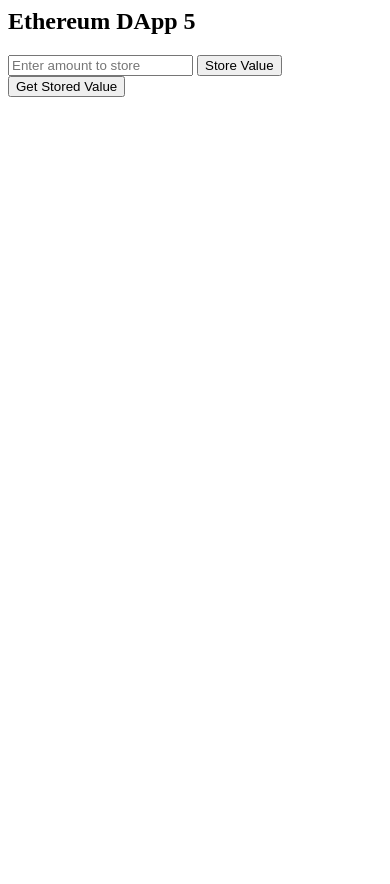
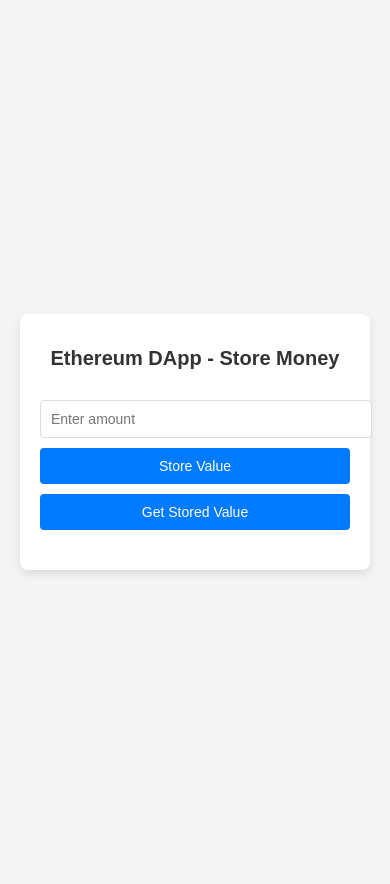
Before and after one commit to kKAqua/SC6113, a Flask app: page / in a window 390 px wide. Before the commit the page ends 97 px from the top, so only its background shows below. Run offline with Flask 3, Linux system fonts and the light colour scheme; some libraries are stand-ins or nearby versions.

Commit message:
Update index.html

```diff
--- a/templates/index.html
+++ b/templates/index.html
@@ -1,14 +1,100 @@
-<h2>Ethereum DApp 5</h2>
-<input type="number" id="moneyInput" placeholder="Enter amount to store">
-<button class="btn" onclick="storeValue()">Store Value</button>
-<button class="btn" onclick="getValue()">Get Stored Value</button>
-<p id="storedValue"></p>
-<p id="status"></p>
+<!DOCTYPE html>
+<html lang="en">
+<head>
+    <meta charset="UTF-8">
+    <meta name="viewport" content="width=device-width, initial-scale=1.0">
+    <title>Ethereum DApp - Store Money</title>
+    <style>
+        body {
+            font-family: 'Arial', sans-serif;
+            background-color: #f4f4f4;
+            margin: 0;
+            padding: 20px;
+            display: flex;
+            justify-content: center;
+            align-items: center;
+            height: 100vh;
+        }
 
-<script src=" https://cdn.jsdelivr.net/npm/web3@1.5.2/dist/web3.min.js"></script>
-<script>
-    const contractAddress = "0x72646970833faaC70EBe435513692DFF92F880c0";
-    const contractABI = [
+        .container {
+            background-color: #ffffff;
+            padding: 30px;
+            border-radius: 8px;
+            box-shadow: 0 4px 8px rgba(0, 0, 0, 0.1);
+            max-width: 400px;
+            width: 100%;
+        }
+
+        h1 {
+            font-size: 24px;
+            margin-bottom: 20px;
+            text-align: center;
+            color: #333;
+        }
+
+        input, button {
+            width: 100%;
+            padding: 10px;
+            margin-top: 10px;
+            border-radius: 4px;
+            border: 1px solid #ddd;
+            font-size: 16px;
+        }
+
+        button {
+            background-color: #007bff;
+            color: white;
+            border: none;
+            cursor: pointer;
+        }
+
+        button:hover {
+            background-color: #0056b3;
+        }
+
+        #output {
+            margin-top: 20px;
+            font-size: 18px;
+            text-align: center;
+            color: #007bff;
+        }
+
+        @media (max-width: 768px) {
+            .container {
+                padding: 20px;
+            }
+
+            h1 {
+                font-size: 20px;
+            }
+
+            input, button {
+                font-size: 14px;
+            }
+
+            #output {
+                font-size: 16px;
+            }
+        }
+    </style>
+</head>
+<body>
+    <div class="container">
+        <h1>Ethereum DApp - Store Money</h1>
+        <input type="number" id="inputValue" placeholder="Enter amount" />
+        <button id="storeValueButton">Store Value</button>
+        <button id="retrieveValueButton">Get Stored Value</button>
+        <div id="output"></div>
+    </div>
+
+    <script src="https://cdn.jsdelivr.net/npm/web3@1.5.2/dist/web3.min.js"></script>
+    <script>
+        let web3;
+        let accounts;
+        let contract;
+
+        const contractAddress = '0x72646970833faaC70EBe435513692DFF92F880c0'; // Replace with your contract address
+        const contractABI = [
 	{
 		"inputs": [
 			{
@@ -37,20 +123,35 @@
 	}
 ];
 
-    const web3 = new Web3(Web3.givenProvider);
-    const contract = new web3.eth.Contract(contractABI, contractAddress);
+        document.getElementById('storeValueButton').addEventListener('click', async () => {
+            if (window.ethereum) {
+                web3 = new Web3(window.ethereum);
+                try {
+                    accounts = await web3.eth.requestAccounts();
+                    const value = document.getElementById('inputValue').value;
+                    await contract.methods.store_m(value).send({ from: accounts[0] });
+                    alert('Value stored successfully!');
+                } catch (error) {
+                    console.error("Error storing value:", error);
+                }
+            } else {
+                alert('Please install MetaMask!');
+            }
+        });
 
-    async function storeValue() {
-        const accounts = await web3.eth.requestAccounts();
-        const value = document.getElementById('moneyInput').value;
-        console.log("value: " + value);
-        console.log("accounts[0] " + accounts[0]);
-        await contract.methods.store_m(value).send({from: accounts[0]});
-    }
-
-    async function getValue() {
-        const storedValue = await contract.methods.view_m().call();
-        console.log("stored value " + storedValue);
-        document.getElementById('storedValue').innerText = "Stored Value: " + storedValue;
-    }
-</script>
+        document.getElementById('retrieveValueButton').addEventListener('click', async () => {
+            if (window.ethereum) {
+                web3 = new Web3(window.ethereum);
+                try {
+                    const storedValue = await contract.methods.view_m().call();
+                    document.getElementById('output').innerText = `Stored Value: ${storedValue}`;
+                } catch (error) {
+                    console.error("Error retrieving value:", error);
+                }
+            } else {
+                alert('Please install MetaMask!');
+            }
+        });
+    </script>
+</body>
+</html>
```
